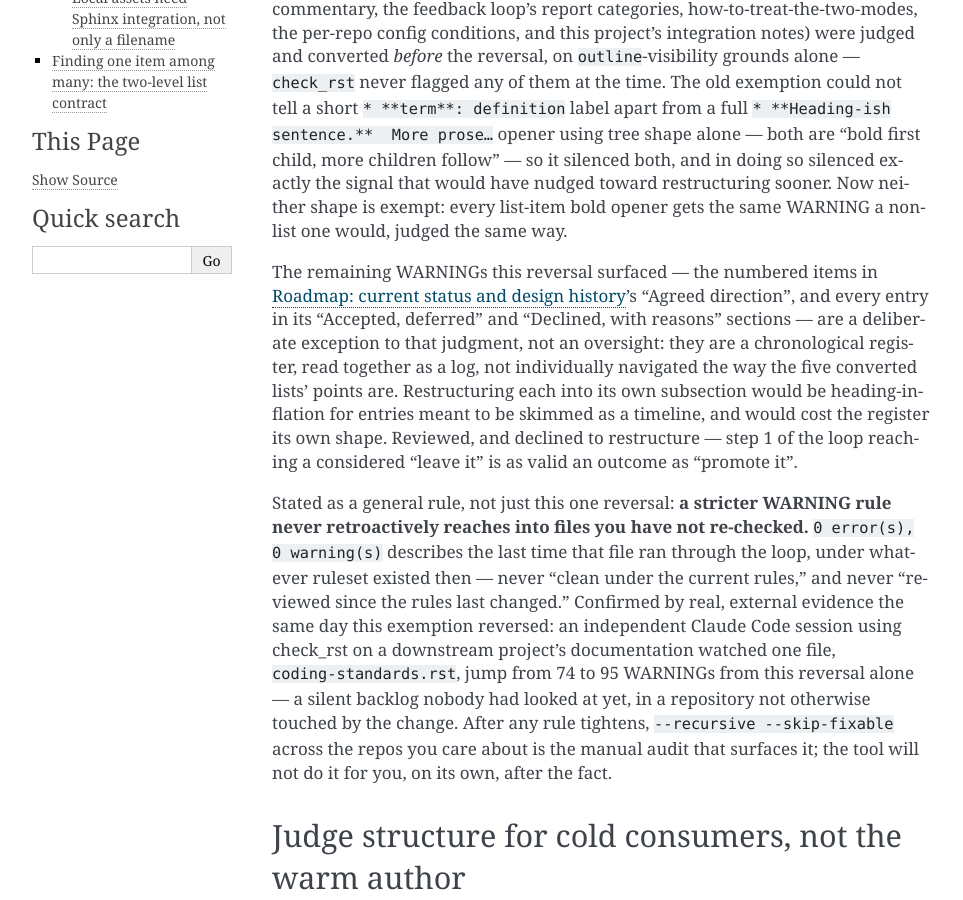
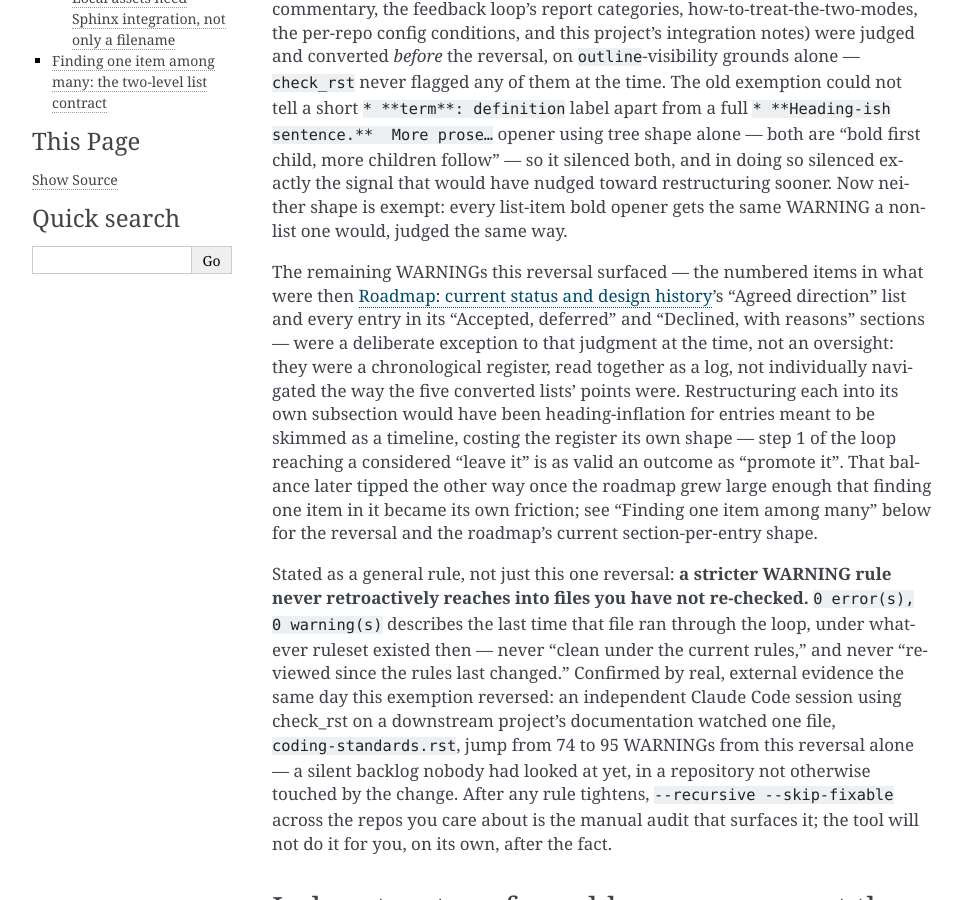
Before and after one commit to dememax/check_rst, a Sphinx documentation site: the page built from docs/rules.rst, in a window 1280 px wide and 900 px high, scrolled down 737 px. Shown: the whole window, without its empty margins (148-1111 px from the left). Built offline with Sphinx 7.4.7, drawn with Linux system fonts in a browser that asks for light colours; some of the changed text lies outside the part shown.

Commit message:
docs(rules): fix self-contradiction and confusables-table description
Cold-reader review of the full doc set found rules.rst contradicting
itself: its opening section (lines 51-61) claimed roadmap.rst's
"Agreed direction"/"Accepted, deferred"/"Declined, with reasons" lists
were reviewed and permanently kept flat, while its own later "Finding
one item among many" section (line 682) correctly says those exact
lists "have since been promoted to sections" — matching roadmap.rst
itself, which no longer has any heading by those names at all (verified
by grep: only "Agreed next work", "Deferred, awaiting evidence, or not
queued", "Declined", and "Declined decisions and reasons"). Fixed by
reframing the opening section in the past tense, as the historical
decision it was at the time, with a forward pointer to the later
section that documents the actual reversal and current state —
resolving the drift this project's own "documented once, never two
copies" principle exists to prevent.

Also fixed the confusables-table description: it listed 7 lowercase
pairs "and their capitals," but the real _CYRILLIC_LATIN_CONFUSABLES
table has 11 capitals — missing У/Y entirely and including 5
(В,К,М,Н,Т) with no listed lowercase counterpart, since visual
confusability is judged per case, not inherited from the lowercase
pairing. Reworded to state that fact rather than an enumeration that
can silently drift from the code again; kept the "see
_CYRILLIC_LATIN_CONFUSABLES" pointer as the authoritative source.

Separately, guide.rst attributed a "check target repo for uncommitted
changes" step to "the semantic-rules guide's audit workflow" — rules.rst
has no such content anywhere (confirmed: zero matches for
foreign/uncommitted/audit workflow). Removed the false attribution,
pointing instead at guide.rst's own "Auditing a scope" section.

Validated: check_rst --sphinx-src docs check docs/rules.rst
docs/guide.rst (0 errors, same pre-existing warnings); full suite
(1675 passed); ruff/mypy clean.

Co-Authored-By: Claude Sonnet 5 <noreply@anthropic.com>

```diff
--- a/docs/guide.rst
+++ b/docs/guide.rst
@@ -1838,8 +1838,9 @@ Fixing foreign content needs one extra caution
 ranking — a document written entirely with ``~`` headings gets
 rewritten to ``#``.  On content from another project, always run
 ``diff`` first and confirm the rewrite is wanted; and check the
-target repo for uncommitted changes before writing (the semantic-rules
-guide's audit workflow).
+target repo for uncommitted changes before writing, the same
+Git-hygiene precaution "Auditing a scope" above already recommends
+before any multi-document normalization pass.
 
 --------------------------------------------
 Adopting a foreign document: a worked case
--- a/docs/rules.rst
+++ b/docs/rules.rst
@@ -49,16 +49,19 @@ neither shape is exempt: every list-item bold opener gets the same
 WARNING a non-list one would, judged the same way.
 
 The remaining WARNINGs this reversal surfaced — the numbered items in
-:doc:`roadmap`'s "Agreed direction", and every entry in its
-"Accepted, deferred" and "Declined, with reasons" sections — are a
-deliberate exception to that
-judgment, not an oversight: they are a chronological register, read
-together as a log, not individually navigated the way the five
-converted lists' points are.  Restructuring each into its own
-subsection would be heading-inflation for entries meant to be skimmed
-as a timeline, and would cost the register its own shape.  Reviewed,
-and declined to restructure — step 1 of the loop reaching a considered
-"leave it" is as valid an outcome as "promote it".
+what were then :doc:`roadmap`'s "Agreed direction" list and every
+entry in its "Accepted, deferred" and "Declined, with reasons"
+sections — were a deliberate exception to that judgment at the time,
+not an oversight: they were a chronological register, read together
+as a log, not individually navigated the way the five converted
+lists' points were.  Restructuring each into its own subsection would
+have been heading-inflation for entries meant to be skimmed as a
+timeline, costing the register its own shape — step 1 of the loop
+reaching a considered "leave it" is as valid an outcome as "promote
+it".  That balance later tipped the other way once the roadmap grew
+large enough that finding one item in it became its own friction; see
+"Finding one item among many" below for the reversal and the
+roadmap's current section-per-entry shape.
 
 Stated as a general rule, not just this one reversal: **a stricter
 WARNING rule never retroactively reaches into files you have not
@@ -514,12 +517,15 @@ The precise rule, arrived at by scanning this Journal's own corpus for
 every mixed-script word that exists (14 total, across years of daily
 notes) rather than guessing: split a word's letters into majority
 script and minority script; flag it only if *every* minority-script
-letter is a known visual twin of a majority-script one (``а``/``a``,
-``е``/``e``, ``о``/``o``, ``р``/``p``, ``с``/``c``, ``у``/``y``,
-``х``/``x``, and their capitals — the confusables table is hand-
-curated, since no library on this system provides one; see
-``_CYRILLIC_LATIN_CONFUSABLES`` for why).  A tied split is skipped as
-genuinely ambiguous, never guessed at.
+letter is a known visual twin of a majority-script one (lowercase
+``а``/``a``, ``е``/``e``, ``о``/``o``, ``р``/``p``, ``с``/``c``,
+``у``/``y``, ``х``/``x``, plus a separately curated set of capitals —
+not simply those seven letters' own uppercase forms, since visual
+confusability is judged per case rather than inherited from the
+lowercase pairing.  The table is hand-curated, since no library on
+this system provides one; see ``_CYRILLIC_LATIN_CONFUSABLES`` for the
+exact, authoritative set).  A tied split is skipped as genuinely
+ambiguous, never guessed at.
 
 That one condition is what separates real typos from legitimate
 constructions, confirmed against the real 14 — no hand-tuned exception
```
